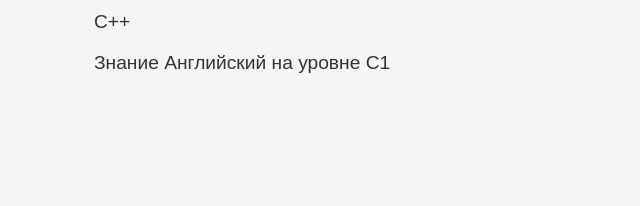
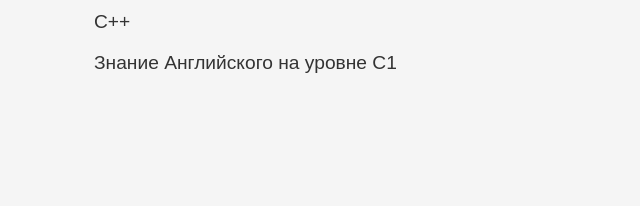
Before and after one commit to Arnak101/Arnak101.github.io, a plain HTML site: page index.html in a window 1280 px wide. Shown: the part 591-797 px from the top of the page, 54-694 px from the left. Drawn offline with Linux system fonts and the light colour scheme.

Commit message:
Update index.html

```diff
--- a/index.html
+++ b/index.html
@@ -24,7 +24,7 @@
             <ul>
                 <li>Python</li>
                 <li>C++</li>
-                <li>Знание Английский на уровне C1</li>
+                <li>Знание Английского на уровне C1</li>
             </ul>
         </div>
     </section>
```
